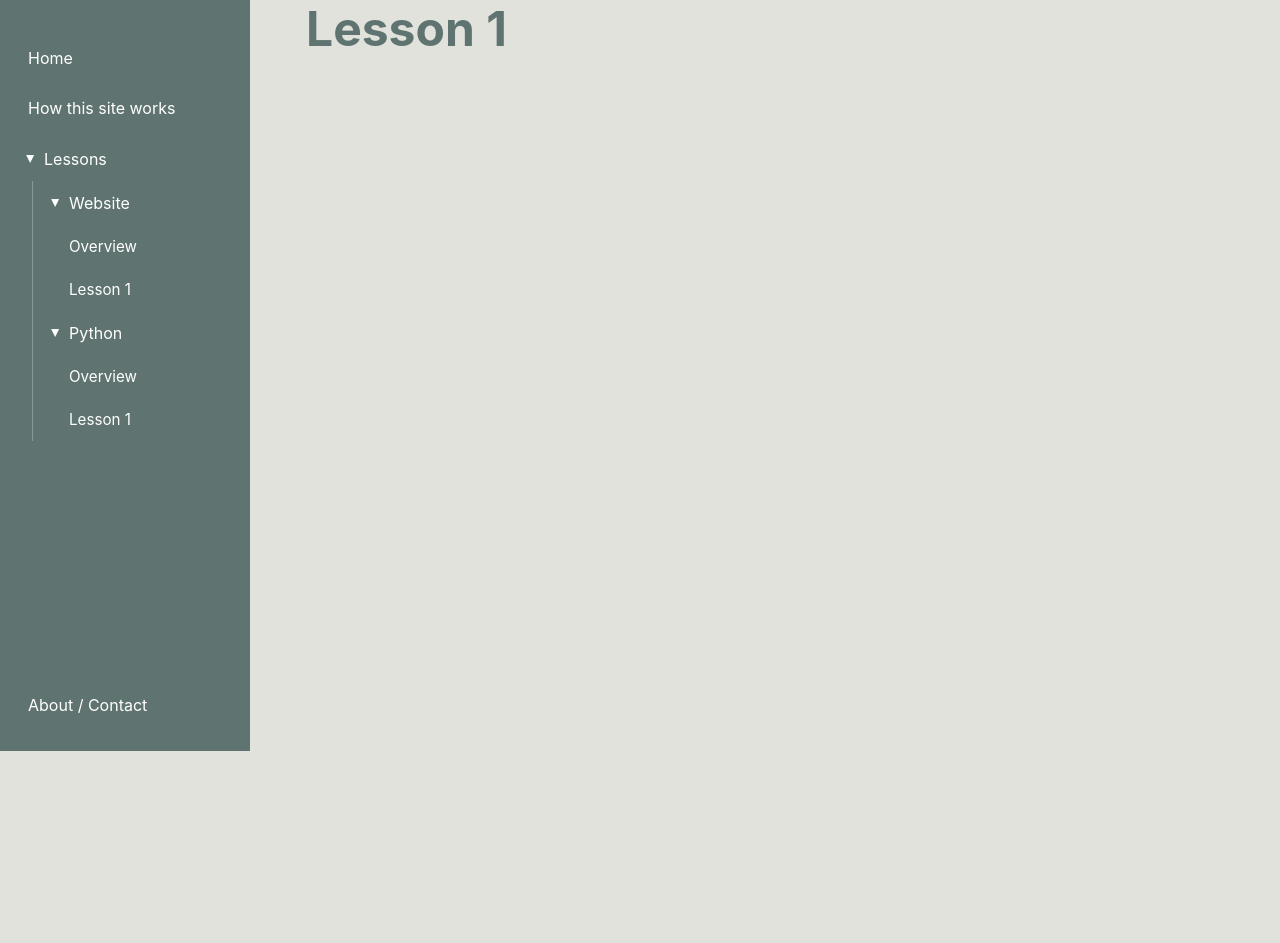
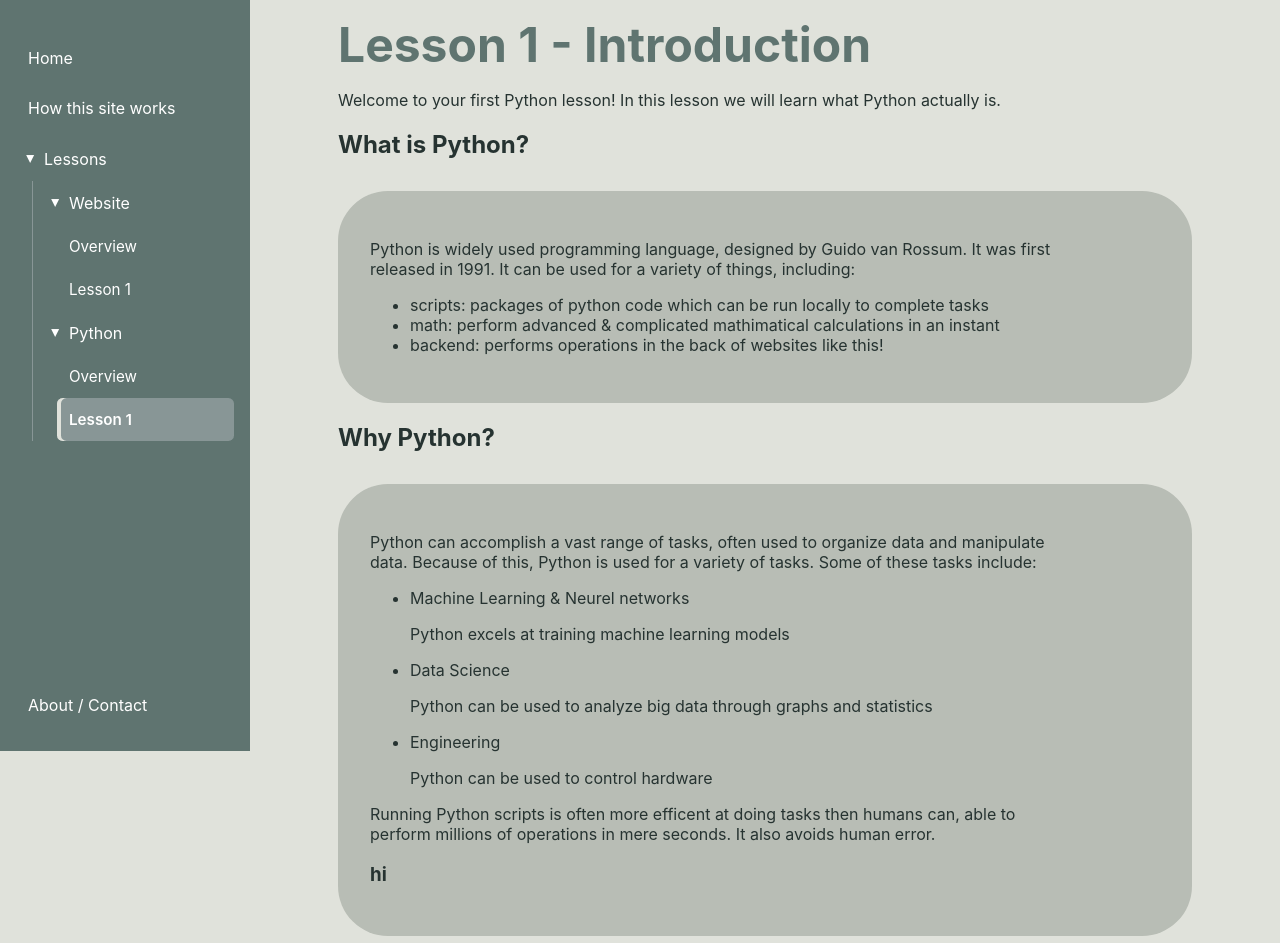
Before and after one commit to innovator-branchout/code-site-download, a SvelteKit app: page /lessons/python/lesson_1 in a window 1280 px wide. Shown: the part 49-992 px from the top of the page. Before the commit the page ends 800 px from the top, so only its background shows below. Built offline with nearby package versions, Linux system fonts and the light colour scheme.

Commit message:
tried to implement the code editor
it like loads for a second then dissapears, imma fix next time ig. Also did a bunch of lesson 1.

```diff
--- a/src/lib/Sidebar.svelte
+++ b/src/lib/Sidebar.svelte
@@ -41,8 +41,8 @@
 					</a>
 
 					<a
-						href="/lessons/website/lesson-1"
-						class:active={isActive('/lessons/website/lesson-1')}
+						href="/lessons/website/lesson_1"
+						class:active={isActive('/lessons/website/lesson_1')}
 					>
 						Lesson 1
 					</a>
@@ -59,8 +59,8 @@
 					</a>
 
 					<a
-						href="/lessons/python/lesson-1"
-						class:active={isActive('/lessons/python/lesson-1')}
+						href="/lessons/python/lesson_1"
+						class:active={isActive('/lessons/python/lesson_1')}
 					>
 						Lesson 1
 					</a>
--- a/src/routes/lessons/python/lesson_1/+page.svelte
+++ b/src/routes/lessons/python/lesson_1/+page.svelte
@@ -1,5 +1,70 @@
 <svelte:head>
 	<title>Lesson 1|CodeSite</title>
 </svelte:head>
+<script lang="ts">
+    import CodeMirror from "svelte-codemirror-editor";
+    import { python } from "@codemirror/lang-python";
 
-<h1>Lesson 1</h1>
+    let code = $state('print("Hello, World!")');
+</script>
+<main>
+    <h1>Lesson 1 - Introduction</h1>
+    <p>Welcome to your first Python lesson! In this lesson we will learn what Python actually is.</p>
+    <h2>What is Python?</h2>
+    <section>
+        <p>
+            Python is widely used programming language, designed by Guido van Rossum. It was first released in 1991.
+            It can be used for a variety of things, including:
+        </p>
+        <ul>
+            <li>scripts: packages of python code which can be run locally to complete tasks</li>
+            <li>math: perform advanced & complicated mathimatical calculations in an instant</li>
+            <li>backend: performs operations in the back of websites like this!</li>
+        </ul>
+    </section>
+    <h2>Why Python?</h2>
+    <section>
+        <p>Python can accomplish a vast range of tasks, often used to organize data and manipulate data. Because of this, Python is used for a variety of tasks. Some of these tasks include: </p>
+        <ul>
+            <li>Machine Learning & Neurel networks</li>
+            <p>Python excels at training machine learning models</p>
+            <li>Data Science</li>
+            <p>Python can be used to analyze big data through graphs and statistics</p>
+            <li>Engineering</li>
+            <p>Python can be used to control hardware</p>
+        </ul>
+        <p>Running Python scripts is often more efficent at doing tasks then humans can, able to perform millions of operations in mere seconds. It also avoids human error.</p>
+        <h3>hi</h3>
+    </section>
+    <h2>Run your first script!</h2>
+
+    <div class="code-editor">
+        <CodeMirror bind:value={code} lang={python()} theme="dark" />
+    </div>
+
+</main>
+
+<style>
+    main {
+		max-width: 1000px;
+		min-height: calc(100vh - 70px);
+		margin: 10 auto;
+		padding: 1rem 2rem;
+	}
+    section {
+        margin-top: 2rem;
+        padding: 2rem;
+        background-color: #b8bdb5;
+        border-radius: 50px;
+        padding-right: 7rem;
+    }
+    p {
+        max-width: 700px;
+    }
+    .code-editor {
+        height: 400px;
+        border: 1px solid #ccc;
+        border-radius: 8px;
+        overflow: hidden;
+    }
+</style>
--- a/vite.config.ts
+++ b/vite.config.ts
@@ -2,5 +2,14 @@ import { sveltekit } from '@sveltejs/kit/vite';
 import { defineConfig } from 'vite';
 
 export default defineConfig({
-	plugins: [sveltekit()]
+  plugins: [sveltekit()],
+  optimizeDeps: {
+    exclude: [
+			'svelte-codemirror-editor',
+			'codemirror',
+			'@codemirror/lang-python',
+			'@codemirror/state',
+			'@codemirror/view'
+    ]
+	}
 });
```
Also changed, not shown: package.json (+7 -0 lines), 1 other file (tests, documents, lock files or other folders).
